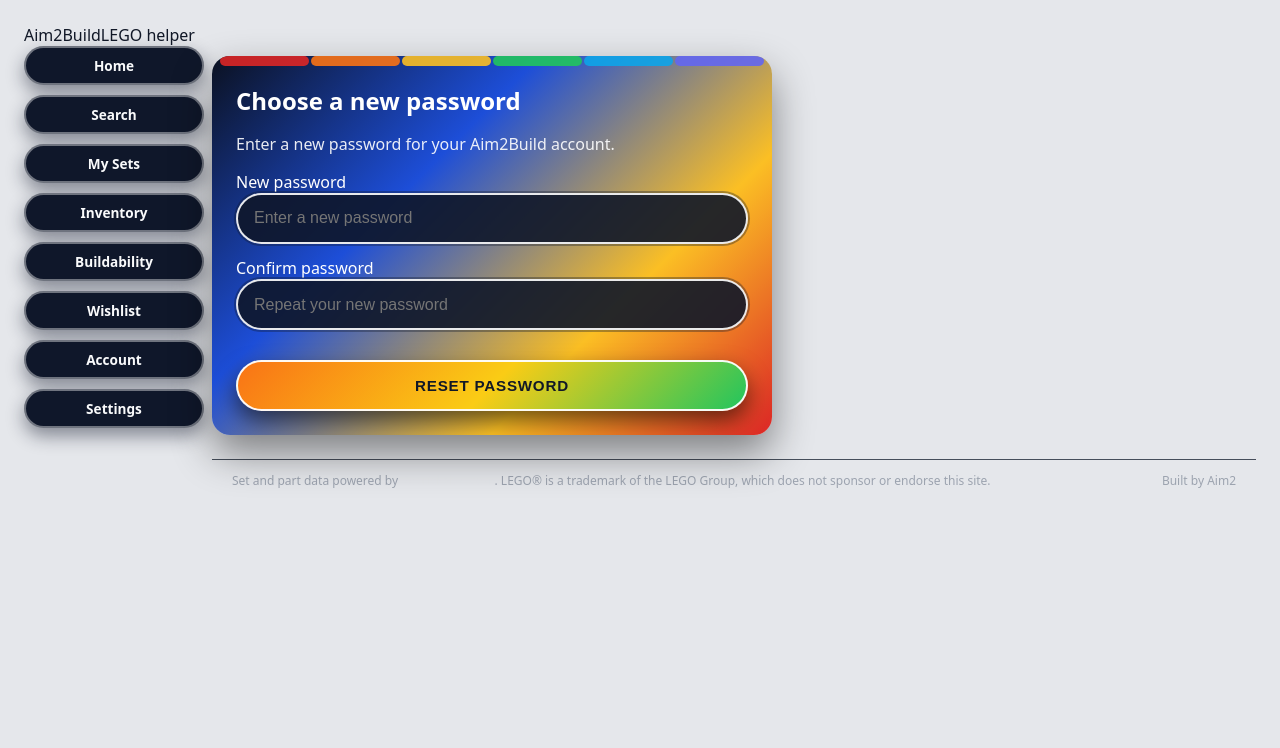
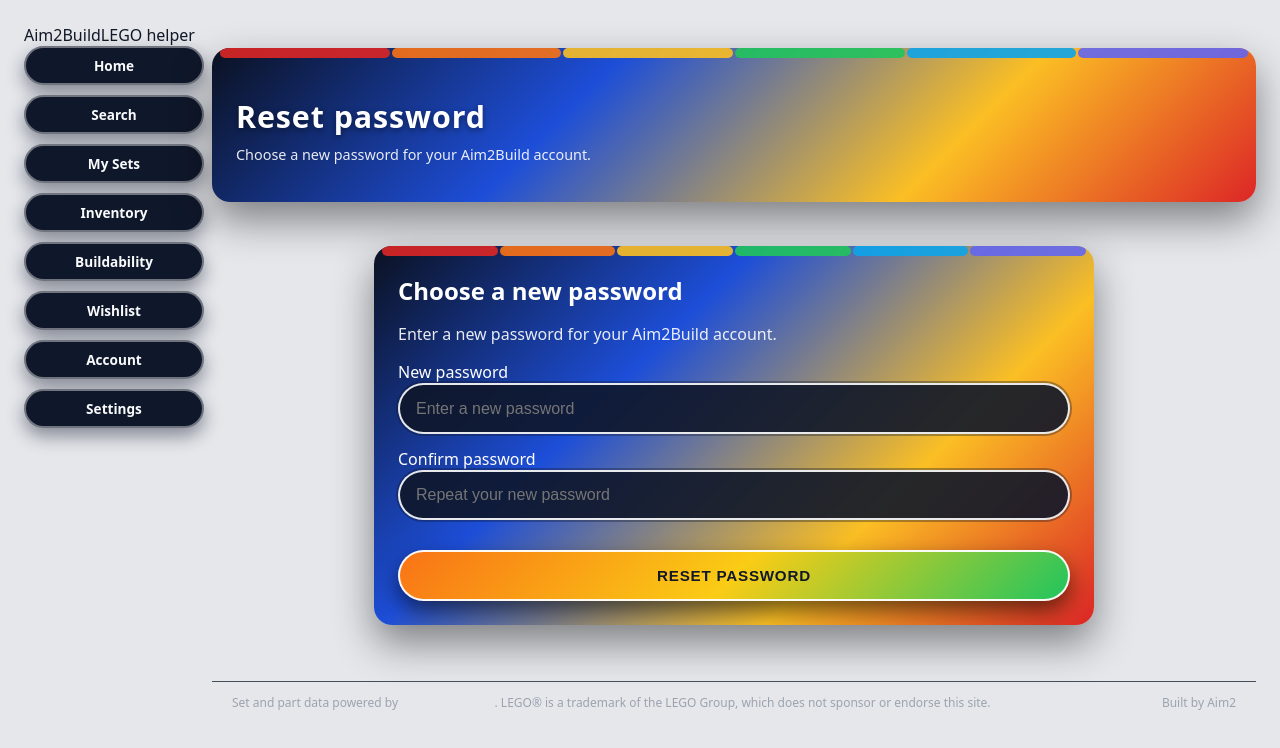
Before and after one commit to andycann44/aim2build-app, a React (Vite) app in the folder frontend/: page /reset-password in a window 1280 px wide. Shown: the top 748 px of the page. Built offline with nearby package versions, Linux system fonts and the light colour scheme.

Commit message:
Tidy reset flow and db helper

```diff
--- a/frontend/src/pages/ResetPasswordPage.tsx
+++ b/frontend/src/pages/ResetPasswordPage.tsx
@@ -69,12 +69,17 @@ const ResetPasswordPage: React.FC = () => {
   };
 
   return (
-    <div className="page page-reset-password" style={{ display: "flex", justifyContent: "center" }}>
+    <div className="page page-reset-password">
       <div
-        className="auth-panel card"
+        className="search-hero"
         style={{
           width: "100%",
-          maxWidth: 560,
+          maxWidth: "100%",
+          boxSizing: "border-box",
+          marginTop: "1.5rem",
+          marginRight: "2.5rem",
+          marginBottom: "1.5rem",
+          marginLeft: 0,
           borderRadius: "18px",
           padding: "1.75rem 1.5rem 1.5rem",
           background:
@@ -83,7 +88,71 @@ const ResetPasswordPage: React.FC = () => {
           color: "#fff",
           position: "relative",
           overflow: "hidden",
-          marginTop: "2rem",
+        }}
+      >
+        <div
+          aria-hidden="true"
+          style={{
+            position: "absolute",
+            inset: "0 0 auto 0",
+            height: "10px",
+            display: "flex",
+            gap: "2px",
+            padding: "0 8px",
+          }}
+        >
+          {["#dc2626", "#f97316", "#fbbf24", "#22c55e", "#0ea5e9", "#6366f1"].map((c, i) => (
+            <div
+              key={i}
+              style={{
+                flex: 1,
+                borderRadius: "99px",
+                background: c,
+                opacity: 0.9,
+              }}
+            />
+          ))}
+        </div>
+
+        <div style={{ position: "relative", zIndex: 1 }}>
+          <h1
+            style={{
+              fontSize: "1.9rem",
+              fontWeight: 800,
+              letterSpacing: "0.03em",
+              marginBottom: "0.4rem",
+              textShadow: "0 2px 6px rgba(0,0,0,0.45)",
+            }}
+          >
+            Reset password
+          </h1>
+          <p
+            style={{
+              margin: "0.5rem 0 0.75rem",
+              maxWidth: "520px",
+              fontSize: "0.9rem",
+              lineHeight: 1.45,
+              opacity: 0.9,
+            }}
+          >
+            Choose a new password for your Aim2Build account.
+          </p>
+        </div>
+      </div>
+
+      <div style={{ maxWidth: "720px", margin: "0 auto 2rem", width: "100%" }}>
+        <div
+          className="auth-panel card"
+          style={{
+            width: "100%",
+            borderRadius: "18px",
+            padding: "1.75rem 1.5rem 1.5rem",
+            background:
+              "linear-gradient(135deg, #0b1120 0%, #1d4ed8 35%, #fbbf24 70%, #dc2626 100%)",
+            boxShadow: "0 18px 40px rgba(0,0,0,0.45)",
+            color: "#fff",
+            position: "relative",
+            overflow: "hidden",
           }}
         >
           <div
@@ -196,6 +265,7 @@ const ResetPasswordPage: React.FC = () => {
           </div>
         </div>
       </div>
+    </div>
   );
 };
 
```
Also changed, not shown: 1 other file (tests, documents, lock files or other folders). Lines whose indentation alone changed are shown as unchanged.
